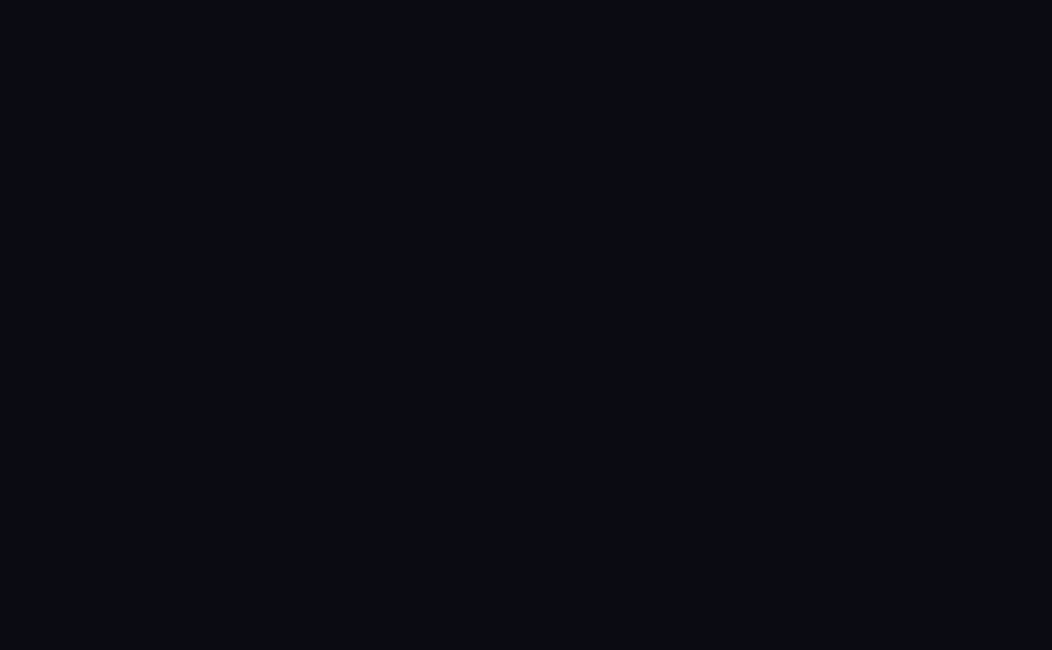
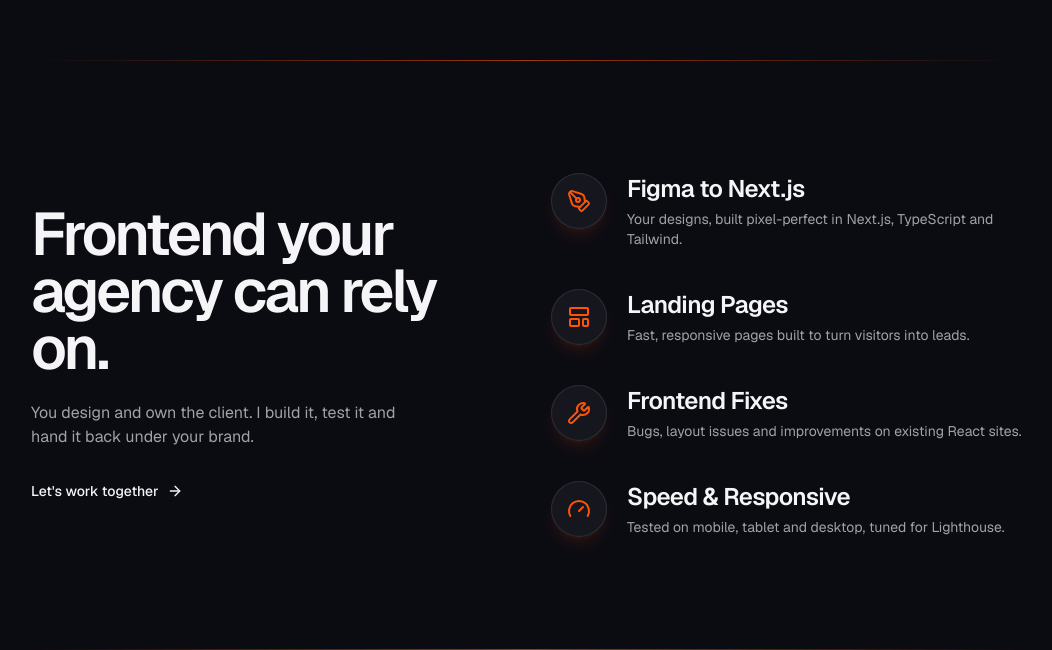
Before and after one commit to Eng-d7h/devora-portfolio, a Next.js app: page / in a window 1280 px wide. Shown: the part 1863-2513 px from the top of the page, without its empty margins (113-1165 px from the left). Before the commit the page ends 1922 px from the top, so only its background shows below. Built offline with nearby package versions, Linux system fonts and the light colour scheme.

Commit message:
feat: services section

```diff
--- a/app/page.tsx
+++ b/app/page.tsx
@@ -1,11 +1,17 @@
 import Hero from "@/components/sections/Hero";
 import Projects from "@/components/sections/Projects";
+import Services from "@/components/sections/Services";
+import Divider from "@/components/ui/Divider";
 
 export default function page() {
   return (
     <div>
       <Hero/>
+      <Divider/>
       <Projects />
+      <Divider/>
+      <Services />
+      <Divider/>
     </div>
   )
 }
--- /dev/null
+++ b/components/sections/CtaBanner.tsx
@@ -0,0 +1,9 @@
+import React from 'react'
+
+export default function CtaBanner() {
+  return (
+    <div>
+
+    </div>
+  )
+}
--- /dev/null
+++ b/components/sections/Services.tsx
@@ -0,0 +1,44 @@
+import { ArrowRight, PenTool, LayoutTemplate, Wrench, Gauge } from "lucide-react";
+import ServiceCard from "../ui/ServiceCard";
+
+const services = [
+  { id: 1, icon: PenTool, title: "Figma to Next.js", description: "Your designs, built pixel-perfect in Next.js, TypeScript and Tailwind." },
+  { id: 2, icon: LayoutTemplate, title: "Landing Pages", description: "Fast, responsive pages built to turn visitors into leads." },
+  { id: 3, icon: Wrench, title: "Frontend Fixes", description: "Bugs, layout issues and improvements on existing React sites." },
+  { id: 4, icon: Gauge, title: "Speed & Responsive", description: "Tested on mobile, tablet and desktop, tuned for Lighthouse." },
+];
+
+export default function Services() {
+  return (
+    <section id="service" className="mx-auto max-w-5xl px-4 py-16 md:py-28">
+      <div className="grid gap-12  md:grid-cols-2 md:items-center">
+        <div>
+          <h2 className="text-4xl md:text-6xl font-semibold leading-[0.95] tracking-tighter">
+            Frontend your agency can rely on.
+          </h2>
+          <p className="mt-6 max-w-sm text-muted-foreground">
+            You design and own the client. I build it, test it and hand it back under your brand.
+          </p>
+          <a
+            href="#contact"
+            className="group mt-8 inline-flex items-center gap-2 text-sm font-medium transition hover:text-primary"
+          >
+            Let&apos;s work together
+            <ArrowRight className="size-4 transition group-hover:translate-x-1" />
+          </a>
+        </div>
+
+        <ul className="flex flex-col gap-10">
+          {services.map((service) => (
+            <ServiceCard
+              key={service.id}
+              title={service.title}
+              icon={service.icon}
+              description={service.description}
+            />
+          ))}
+        </ul>
+      </div>
+    </section>
+  );
+}
--- /dev/null
+++ b/components/ui/Divider.tsx
@@ -0,0 +1,7 @@
+export default function Divider() {
+  return (
+    <div className="mx-auto max-w-5xl px-4">
+      <div className="h-px bg-linear-to-r from-transparent via-primary/60 to-transparent" />
+    </div>
+  );
+}
--- /dev/null
+++ b/components/ui/ServiceCard.tsx
@@ -0,0 +1,23 @@
+import type { LucideIcon } from "lucide-react";
+
+type ServiceCardProps = {
+  title: string;
+  icon: LucideIcon;
+  description: string;
+};
+
+export default function ServiceCard({ title, icon, description }: ServiceCardProps) {
+  const Icon = icon;
+
+  return (
+    <li className="group flex items-start gap-5">
+      <div className="grid size-14 shrink-0 place-items-center rounded-full border bg-card text-primary shadow-lg shadow-primary/10 transition group-hover:bg-primary group-hover:text-primary-foreground">
+        <Icon className="size-6" />
+      </div>
+      <div>
+        <h3 className="text-xl md:text-2xl font-semibold tracking-tight">{title}</h3>
+        <p className="mt-1 text-sm text-muted-foreground">{description}</p>
+      </div>
+    </li>
+  );
+}
```
